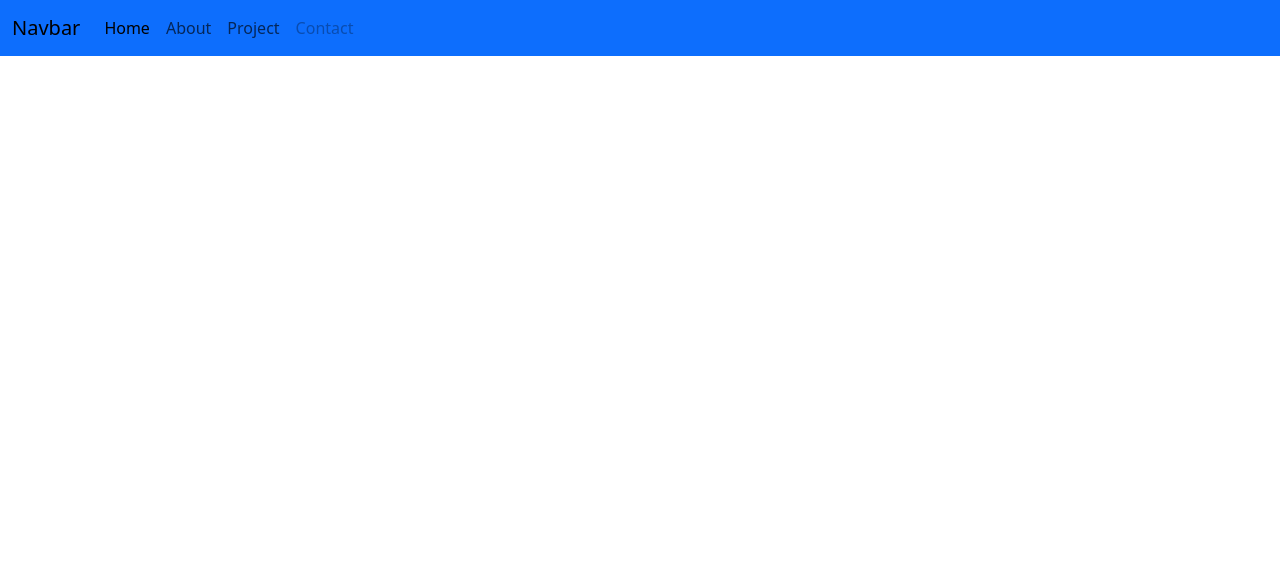
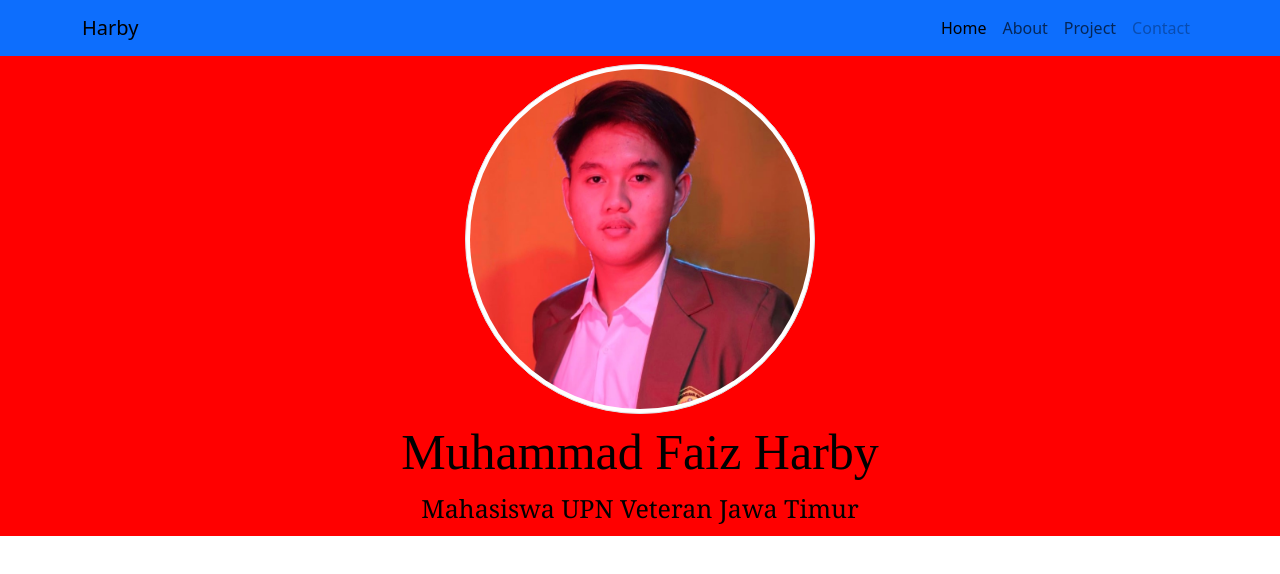
Before and after one commit to faizharby/Portofolio, a plain HTML site: page index.html in a window 1280 px wide. Drawn offline with nearby package versions, Linux system fonts and the light colour scheme.

Commit message:
tambah profile

```diff
--- a/index.html
+++ b/index.html
@@ -5,16 +5,19 @@
     <meta name="viewport" content="width=device-width, initial-scale=1.0">
     <title>Portofolio</title>
     <link href="https://cdn.jsdelivr.net/npm/bootstrap@5.3.1/dist/css/bootstrap.min.css" rel="stylesheet" integrity="sha384-4bw+/aepP/YC94hEpVNVgiZdgIC5+VKNBQNGCHeKRQN+PtmoHDEXuppvnDJzQIu9" crossorigin="anonymous">
+    <link rel="stylesheet" href="style.css">
 </head>
+
 <body>
+  <!-- navbar -->
     <nav class="navbar navbar-expand-lg bg-primary">
-        <div class="container-fluid">
-          <a class="navbar-brand" href="#">Navbar</a>
+      <div class="container">
+          <a class="navbar-brand" href="#">Harby</a>
           <button class="navbar-toggler" type="button" data-bs-toggle="collapse" data-bs-target="#navbarNav" aria-controls="navbarNav" aria-expanded="false" aria-label="Toggle navigation">
             <span class="navbar-toggler-icon"></span>
           </button>
           <div class="collapse navbar-collapse" id="navbarNav">
-            <ul class="navbar-nav">
+            <ul class="navbar-nav ms-auto">
               <li class="nav-item">
                 <a class="nav-link active" aria-current="page" href="#">Home</a>
               </li>
@@ -29,7 +32,16 @@
               </li>
             </ul>
           </div>
-        </div>
+      </div>
       </nav>
+      <!-- akhir navbar -->
+
+      <!-- profile -->
+      <section class="jumbotron profil text-center">
+        <img src="/asset/img/profile.JPG" width="350" class="rounded-circle img-thumbnail m-2" alt="">
+        <h1 class="textprofile">Muhammad Faiz Harby</h1>
+        <p class="lead textprofilebawah">Mahasiswa UPN Veteran Jawa Timur</p>
+
+      </section>
 </body>
 </html>
--- a/style.css
+++ b/style.css
@@ -0,0 +1,20 @@
+.profil{
+    background-color: red;
+    height: 60vh;
+}
+
+/* .profil img{
+    margin-top: 100px;
+} */
+
+.textprofile{
+    color: black;
+    font-size: 50px;
+    font-family: 'Times New Roman', Times, serif;
+}
+
+.textprofilebawah{
+    color: black;
+    font-size: 25px;
+    font-family: Cambria, Cochin, Georgia, Times, 'Times New Roman', serif;
+}
```
Also changed, not shown: asset/img/profile 1.JPG (added), asset/img/profile.JPG (added).
